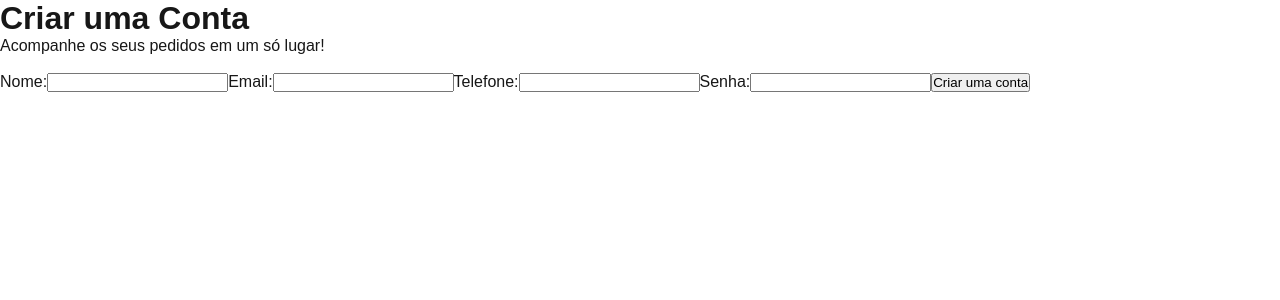
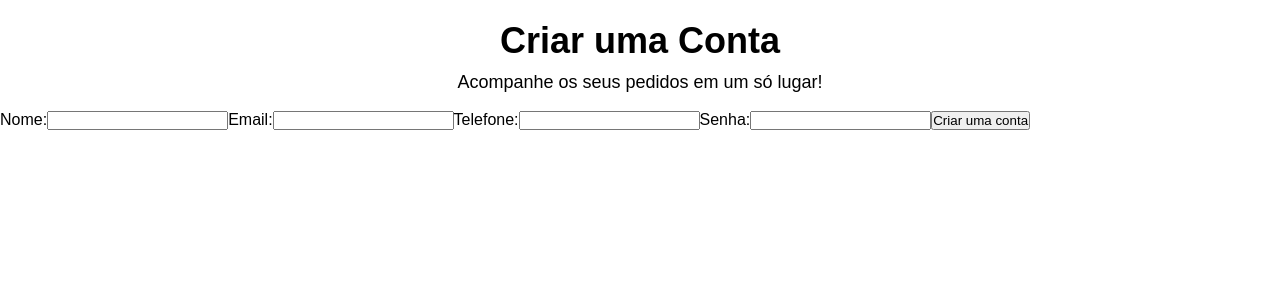
Before and after one commit to eduardabalbino07/loja-de-roupas-e-cosmeticos, a Next.js app: page /novologin in a window 1280 px wide. Shown: the top 300 px of the page. Built offline with nearby package versions, Linux system fonts and the light colour scheme.

Commit message:
alteracoes

```diff
--- a/src/app/novologin/page.module.css
+++ b/src/app/novologin/page.module.css
@@ -0,0 +1,49 @@
+body {
+  background-color: white;
+}
+.h1 {
+  font-family: 'Arial', sans-serif;
+  font-size: 36px;
+  color: black;
+  text-align: center;
+  margin-top: 20px;
+}
+.h2 {
+  font-family: 'Arial', sans-serif;
+  font-size: 18px;
+  color: black;
+  text-align: center;
+  margin-top: 10px;
+}
+
+
+.name {
+  font-family: 'Arial', sans-serif;
+  font-size: 16px;
+  color: black;
+  margin-top: 10px;
+}
+
+
+.email {
+  font-family: 'Arial', sans-serif;
+  font-size: 16px;
+  color: black;
+  margin-top: 10px;
+}
+
+
+.telefone {
+  font-family: 'Arial', sans-serif;
+  font-size: 16px;
+  color: black;
+  margin-top: 10px;
+}
+
+
+.senha {
+  font-family: 'Arial', sans-serif;
+  font-size: 16px;
+  color: black;
+  margin-top: 10px;
+}
```
Also changed, not shown: src/app/paginainicial/page.js (+7 -3 lines), src/app/paginainicial/page.module.css (+30 -16 lines).
